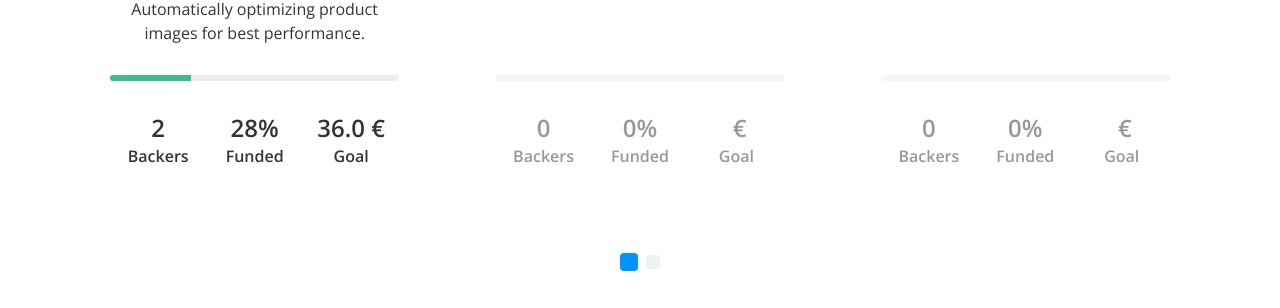
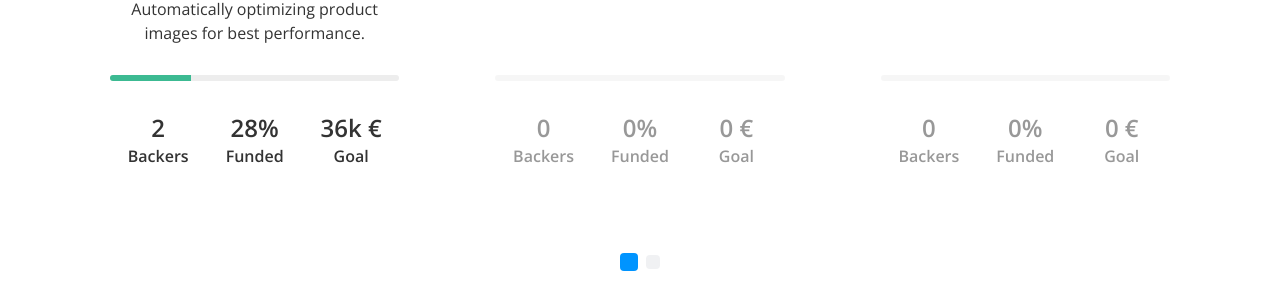
Before and after one commit to OpenSourceCommerce/osc.dev, a Jekyll site: the page built from index.md, in a window 1280 px wide and 900 px high, scrolled down 1880 px. Shown: the part 149-457 px from the top of the window. Built offline with Jekyll 4.4.1, drawn with Linux system fonts in a browser that asks for light colours.

Commit message:
show goal and funded as "k" €

```diff
--- a/_layouts/project-progress.html
+++ b/_layouts/project-progress.html
@@ -18,7 +18,7 @@
                     </div>
                     <div class="col">
                         <div class="product-info">
-                            <span>{{ project.funded }} €</span>
+                            <span>{{ project.funded | default: 0 }}{% if project.funded %}k{% endif %} €</span>
                             <p>Funded</p>
                         </div>
                     </div>
@@ -30,7 +30,7 @@
                     </div>
                     <div class="col">
                         <div class="product-info">
-                            <span>{{ project.goal }} €</span>
+                            <span>{{ project.goal | default: 0 }}{% if project.goal %}k{% endif %} €</span>
                             <p>Goal</p>
                         </div>
                     </div>
--- a/_layouts/projects.html
+++ b/_layouts/projects.html
@@ -36,7 +36,7 @@
                                         <li> <span>{{ progress }}%</span>
                                             <p>Funded</p>
                                         </li>
-                                        <li> <span>{{ project.goal }}&nbsp;€</span>
+                                        <li> <span>{{ project.goal | default: 0 }}{% if project.goal %}k{% endif %} €</span>
                                             <p>Goal</p>
                                         </li>
                                     </ul>
```
Also changed, not shown: _sections/projects.md (+2 -2 lines).
